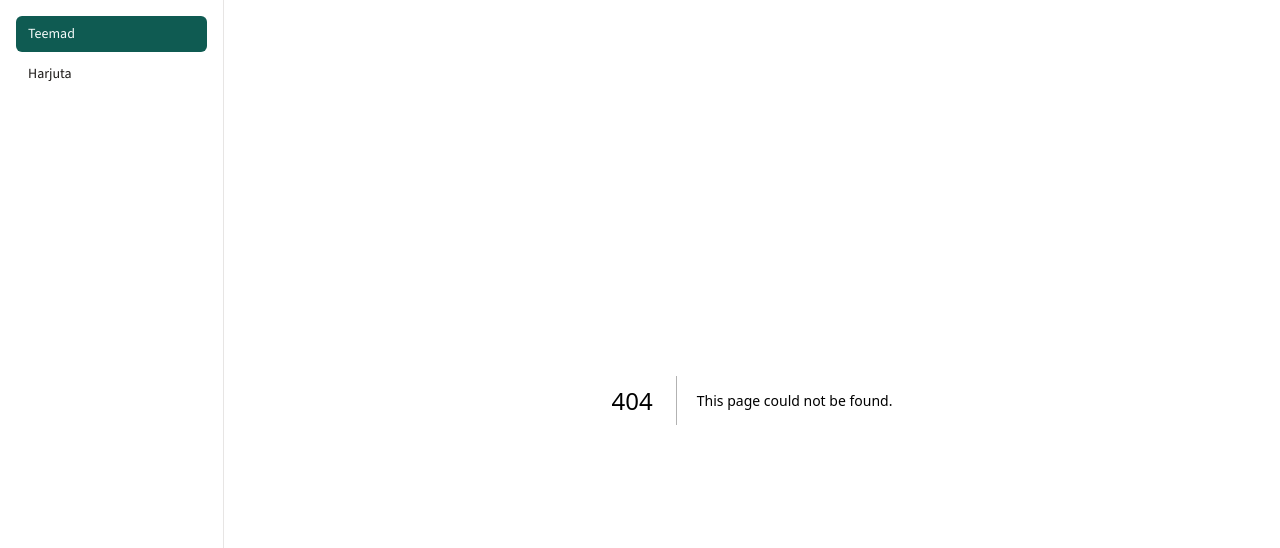
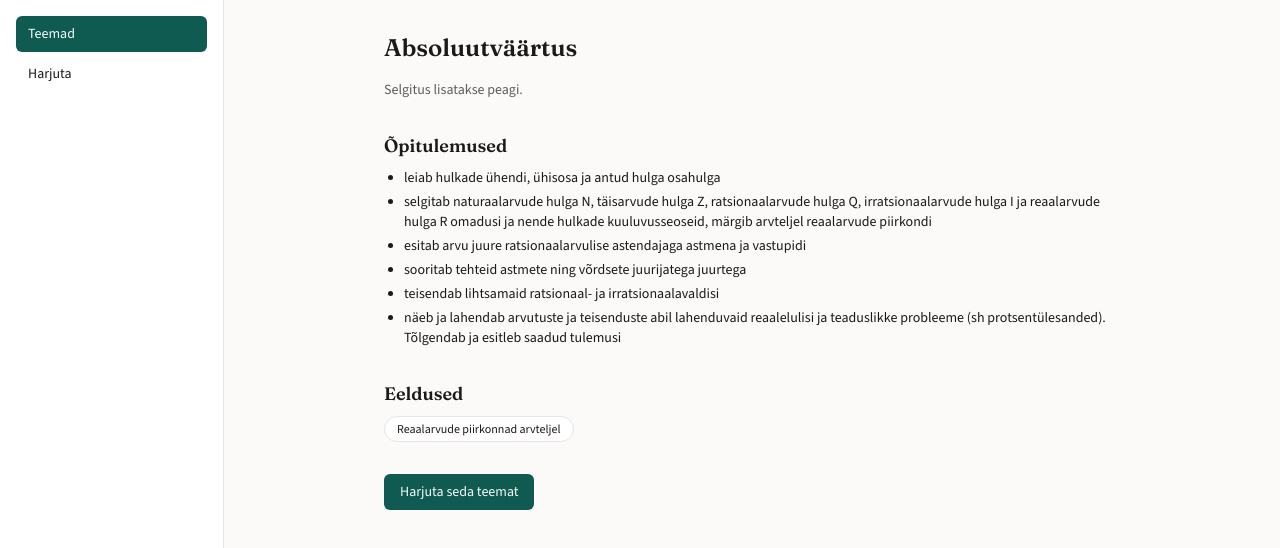
Before and after one commit to RasmusKuusmaa/mata, a Next.js app: page /lai-matemaatika/teemad/01-absoluutvaartus in a window 1280 px wide. Before the commit this address had no page. Shown: the top 548 px of the page. Built offline with nearby package versions, Linux system fonts and the light colour scheme.

Commit message:
feat: add topic detail page with prerequisites and explanation

```diff
--- /dev/null
+++ b/src/app/[aine]/teemad/[teemaId]/lookup.ts
@@ -0,0 +1,24 @@
+import { teemad } from "@/content/lai-matemaatika/teemad";
+import { teemad as eeldusteemad } from "@/content/lai-matemaatika/teemad/eeldused";
+import type { Eeldusteema, Teema } from "@/content/types";
+
+export type MoneTeema = Teema | Eeldusteema;
+
+/** Every browsable-or-linkable topic: the 14 courses plus the E-series
+ * refreshers, which aren't in the browsable tree (Ship 1.3) but are still
+ * valid link targets from a prerequisite chip. */
+export const kokkuTeemad: MoneTeema[] = [...teemad, ...eeldusteemad];
+
+export function findTeema(aine: string, teemaId: string): MoneTeema | undefined {
+  return kokkuTeemad.find((teema) => teema.aine === aine && teema.id === teemaId);
+}
+
+/** Resolves a topic's direct `eeldused` ids to their topics, in order,
+ * silently dropping any id that doesn't resolve (should never happen —
+ * the coverage gate's dangling-reference check catches that — but a link
+ * target should never crash a page over stale content). */
+export function findEeldused(teema: MoneTeema): MoneTeema[] {
+  return teema.eeldused
+    .map((id) => kokkuTeemad.find((t) => t.id === id))
+    .filter((t): t is MoneTeema => t !== undefined);
+}
--- /dev/null
+++ b/src/app/[aine]/teemad/[teemaId]/page.tsx
@@ -0,0 +1,74 @@
+import { notFound } from "next/navigation";
+import Link from "next/link";
+import { selgitused } from "@/content/lai-matemaatika/selgitused";
+import { Selgitus } from "@/components/explanation/Selgitus";
+import { t } from "@/lib/i18n";
+import { findEeldused, findTeema, kokkuTeemad } from "./lookup";
+
+export function generateStaticParams() {
+  return kokkuTeemad.map((teema) => ({ aine: teema.aine, teemaId: teema.id }));
+}
+
+export default async function TeemaDetailPage({
+  params,
+}: {
+  params: Promise<{ aine: string; teemaId: string }>;
+}) {
+  const { aine, teemaId } = await params;
+  const teema = findTeema(aine, teemaId);
+  if (!teema) notFound();
+
+  const selgitus = selgitused[teema.id];
+  const eeldused = findEeldused(teema);
+
+  return (
+    <div className="mx-auto max-w-3xl px-4 py-8">
+      <h1 className="font-display text-2xl font-semibold">{teema.nimi}</h1>
+
+      {selgitus ? (
+        <Selgitus {...selgitus} />
+      ) : (
+        <p className="mt-4 text-sm text-foreground/70">
+          {t("teema.selgitusPuudub")}
+        </p>
+      )}
+
+      <section className="mt-8">
+        <h2 className="font-display text-lg font-semibold">
+          {t("teema.opitulemused")}
+        </h2>
+        <ul className="mt-2 list-disc space-y-1 pl-5 text-sm">
+          {teema.opitulemused.map((opitulemus) => (
+            <li key={opitulemus}>{opitulemus}</li>
+          ))}
+        </ul>
+      </section>
+
+      {eeldused.length > 0 && (
+        <section className="mt-8">
+          <h2 className="font-display text-lg font-semibold">
+            {t("teema.eeldused")}
+          </h2>
+          <div className="mt-2 flex flex-wrap gap-2">
+            {eeldused.map((eeldus) => (
+              <Link
+                key={eeldus.id}
+                href={`/${eeldus.aine}/teemad/${eeldus.id}`}
+                className="rounded-full border border-border bg-surface px-3 py-1 text-xs hover:bg-border/50"
+              >
+                {eeldus.nimi}
+              </Link>
+            ))}
+          </div>
+        </section>
+      )}
+
+      <Link
+        href={`/${teema.aine}/harjuta/${teema.id}`}
+        className="mt-8 inline-block rounded-md bg-accent px-4 py-2 text-sm font-medium text-accent-foreground"
+      >
+        {t("teema.harjuta")}
+      </Link>
+    </div>
+  );
+}
--- a/src/content/coverage.ts
+++ b/src/content/coverage.ts
@@ -1,5 +1,6 @@
 import { teemad as kursuseTeemad } from "@/content/lai-matemaatika/teemad";
 import { teemad as eeldusteemad } from "@/content/lai-matemaatika/teemad/eeldused";
+import { selgitused } from "@/content/lai-matemaatika/selgitused";
 import type { TeemaId } from "@/content/types";
 
 export type CoverageTeema = {
@@ -15,17 +16,19 @@ export const allTeemaIds = new Set(allTeemad.map((t) => t.id));
 export const DIFFICULTIES = ["kerge", "keskmine", "raske"] as const;
 export type Raskus = (typeof DIFFICULTIES)[number];
 
+/** Ship 1.1's `<Selgitus>` and its content registry now exist (Ship 1.4). */
+export function hasExplanation(id: TeemaId): boolean {
+  return id in selgitused;
+}
+
 /**
- * Explanations (Ship 1.1's `<Selgitus>`) and generators (Ship 0.20-0.24's
- * registry) don't exist yet, so these always report "none". Replace their
- * bodies with real lookups once those ships land — every call site here
+ * Generators (Ship 0.20-0.24's registry) exist as a mechanism but have no
+ * authored content yet, so this always reports "none" until Ship 1.8+
+ * drops files under `src/generators/<aine>/kursus-NN/`. Replace this body
+ * with a real lookup once that content exists — every call site here
  * stays the same, only the answer changes, same pattern as the trivial
  * MasteryModel/ReviewScheduler in Ship 0.26.
  */
-export function hasExplanation(_id: TeemaId): boolean {
-  return false;
-}
-
 export function generatorCountByDifficulty(
   _id: TeemaId,
 ): Record<Raskus, number> {
--- /dev/null
+++ b/src/content/lai-matemaatika/selgitused/index.ts
@@ -0,0 +1,10 @@
+import type { SelgitusProps } from "@/components/explanation/Selgitus";
+import type { TeemaId } from "@/content/types";
+
+/**
+ * Per-topic explanation content, keyed by topic id. Empty until Ship 1.8
+ * (prerequisites + course one) starts authoring; content ships add entries
+ * here (or split across sibling files re-exported from this module) as
+ * they go — never delete a topic's entry, only add or edit one.
+ */
+export const selgitused: Partial<Record<TeemaId, SelgitusProps>> = {};
--- a/src/lib/i18n/et.ts
+++ b/src/lib/i18n/et.ts
@@ -24,4 +24,8 @@ export const et = {
   "teemad.otsiKoht": "Otsi teema nime või õpitulemuse järgi",
   "teemad.tulemusiEi": "Otsingule ei vastanud ühtegi teemat.",
   "teemad.mitteKaetud": "2027. aasta eksamil ei käsitleta",
+  "teema.selgitusPuudub": "Selgitus lisatakse peagi.",
+  "teema.opitulemused": "Õpitulemused",
+  "teema.eeldused": "Eeldused",
+  "teema.harjuta": "Harjuta seda teemat",
 } as const;
```
Also changed, not shown: 1 other file (tests, documents, lock files or other folders).
